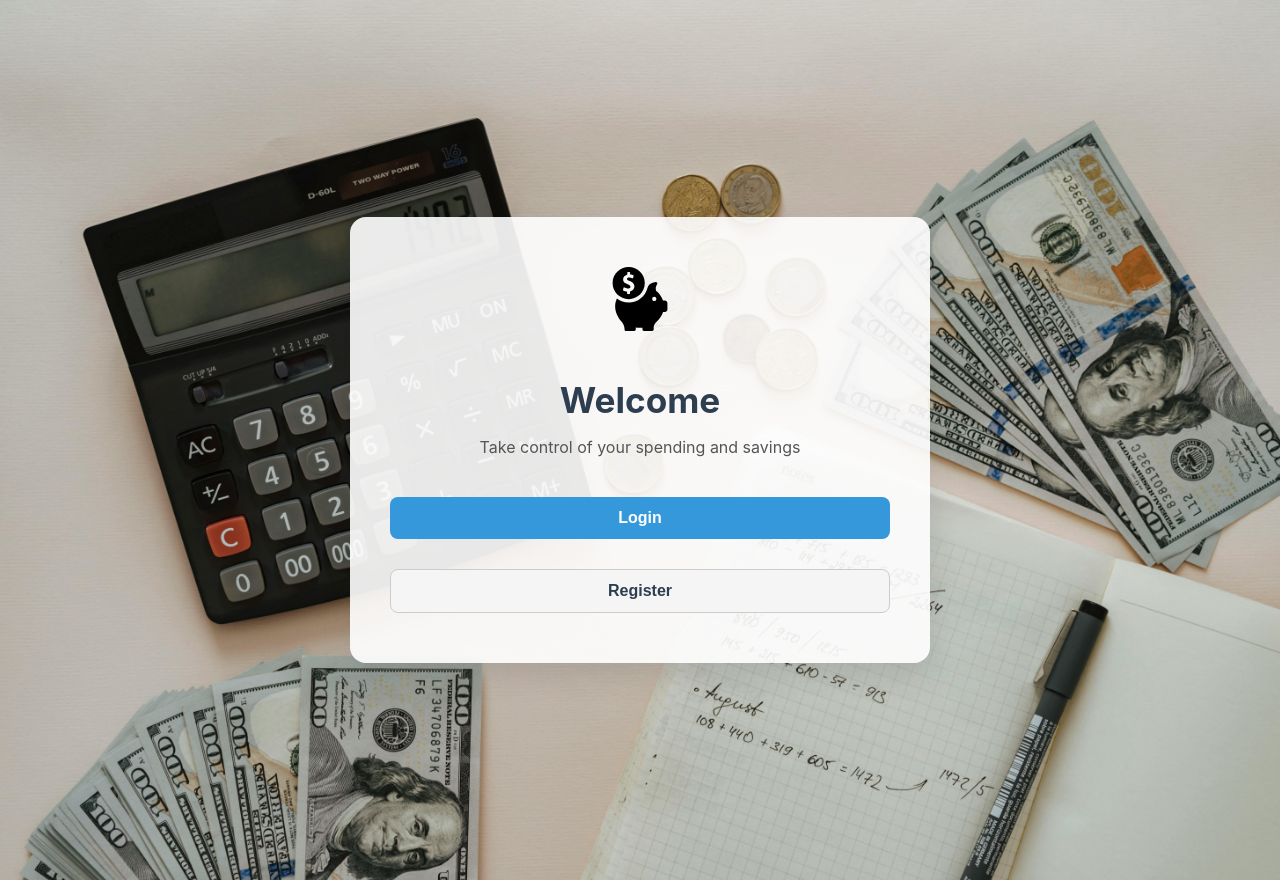
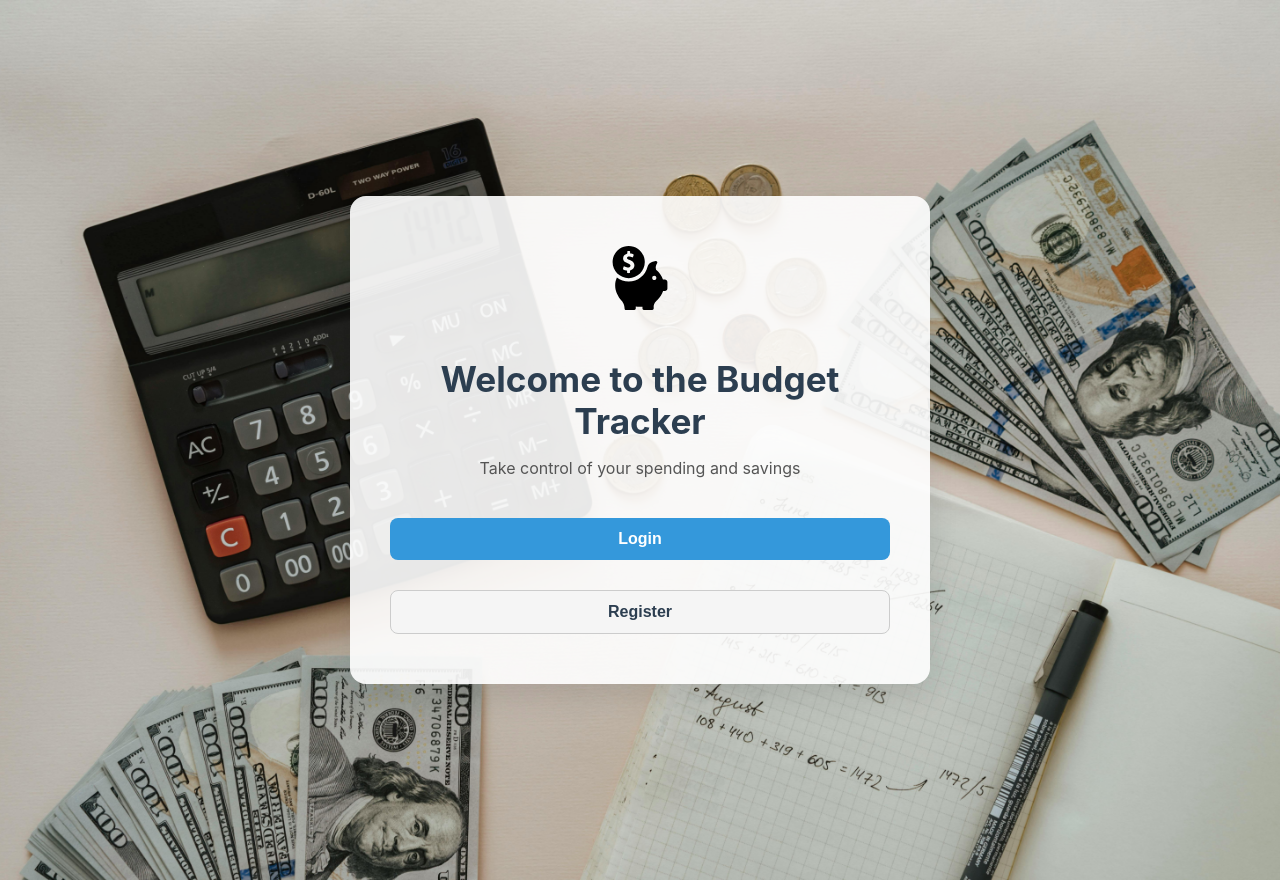
Before and after one commit to RajeshNayak24/budget_tracker, a React (Create React App) app in the folder client/: page / in a window 1280 px wide. Built offline with nearby package versions, Linux system fonts and the light colour scheme; no server answers.

Commit message:
Fix intentionally breoke frontend test

```diff
--- a/client/src/pages/HomePage.js
+++ b/client/src/pages/HomePage.js
@@ -9,7 +9,7 @@ const HomePage = () => {
     <div className="homepage-container">
       <div className="homepage-content">
         <img src={budgetIcon} alt="Budget Icon" className="homepage-icon" />
-        <h1 data-testid="home-title">Welcome</h1>
+        <h1 data-testid="home-title">Welcome to the Budget Tracker</h1>
         <p className="homepage-subtext">
           Take control of your spending and savings
         </p>
```
